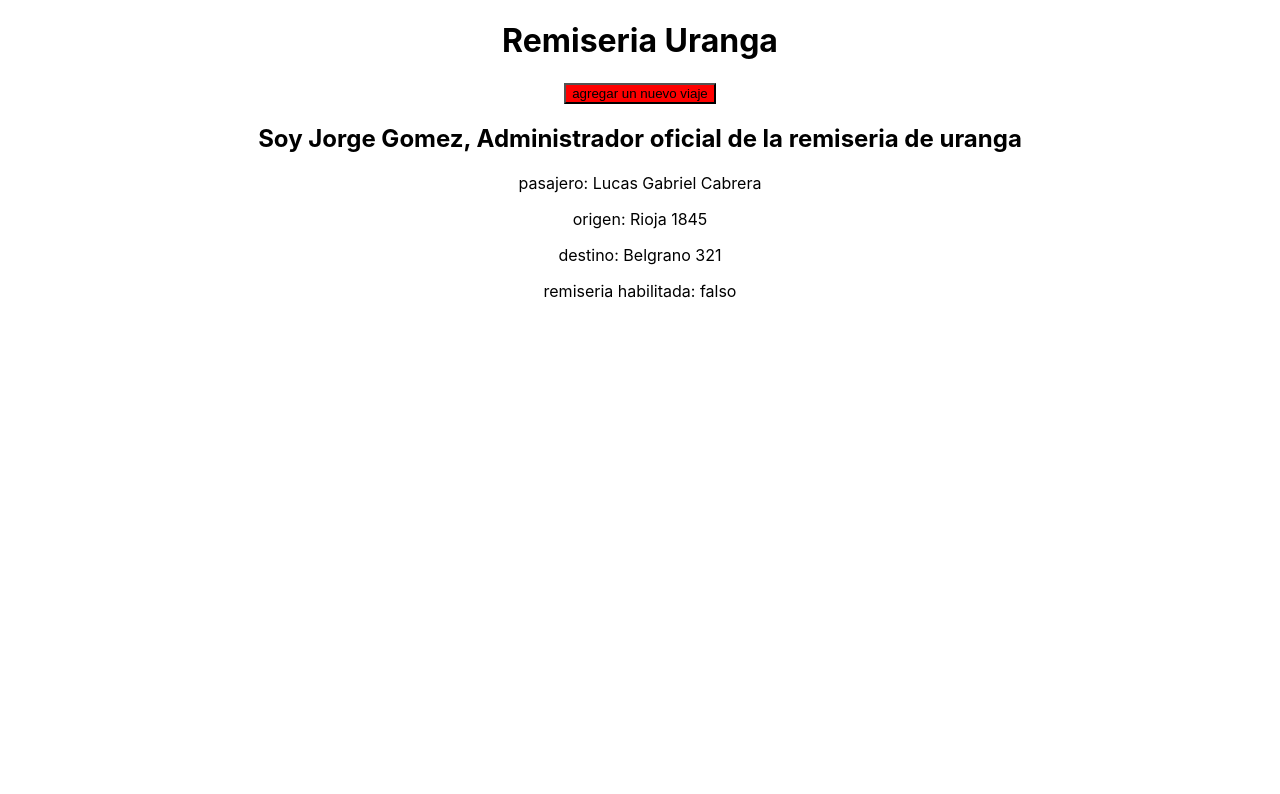
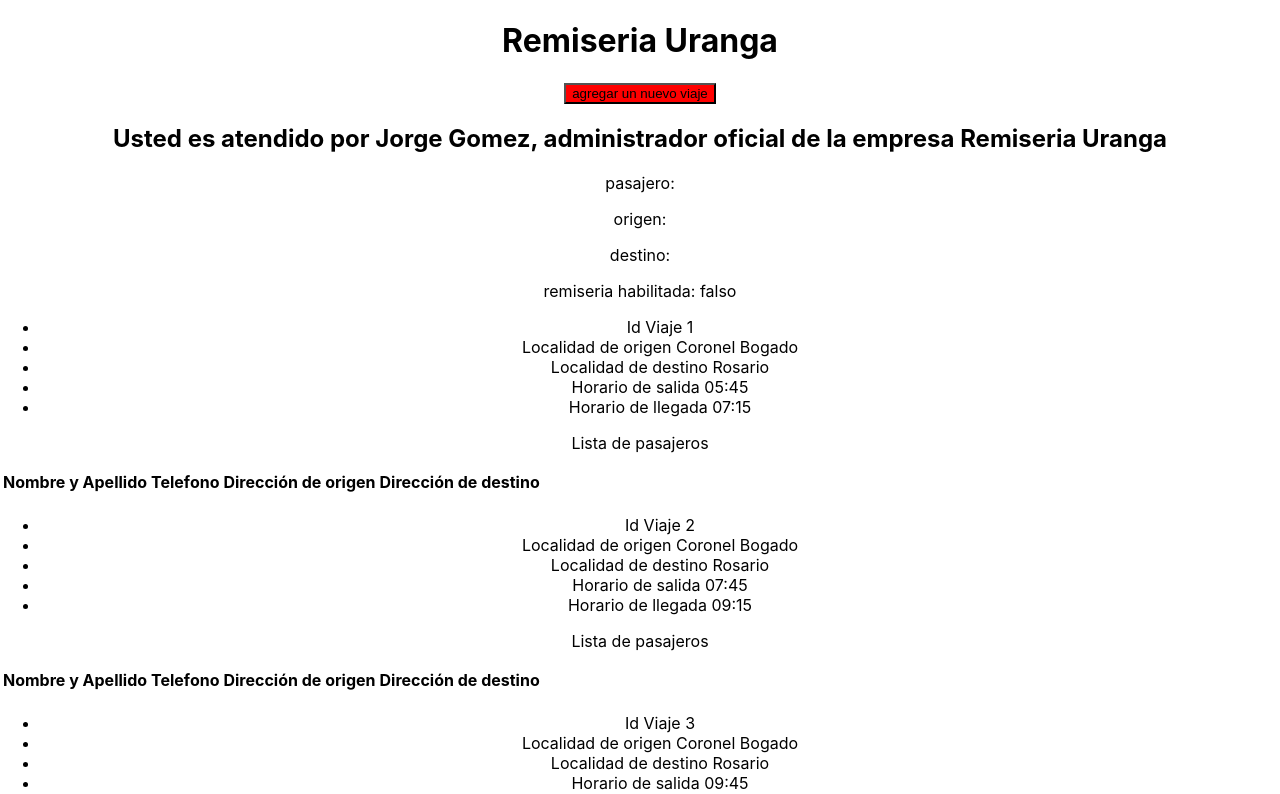
Before and after one commit to lucascabrera1/Remiseria-Uranga, a React (Create React App) app: page / in a window 1280 px wide. Shown: the top 794 px of the page. Built offline with nearby package versions, Linux system fonts and the light colour scheme.

Commit message:
mira anibal, estoy tratando de recuperar la lista de pasajeros

```diff
--- a/src/App.css
+++ b/src/App.css
@@ -36,3 +36,8 @@
     transform: rotate(360deg);
   }
 }
+
+.table {
+  border: 5px solid black;
+  background-color: #61dafb;
+}
--- a/src/App.js
+++ b/src/App.js
@@ -1,20 +1,26 @@
 import logo from './logo.svg';
-import './App.css';
-import Header from './Components/Header';
-import Viajes from '../src/Components/ListaViajes.json'
+import './App.css'
+import Header from './Components/Header'
+import Viajes from './Components/Viajes'
+import ListaViajes from './Components/ListaViajes.json'
+import React, {Component} from 'react';
 
-function App() {
-  const propiedadesprops = {
-    "pasajero" : "Lucas Gabriel Cabrera",
-    "origen" : "Rioja 1845",
-    "destino" : "Belgrano 321"
+
+class App extends  Component {
+
+  state = {viajes : ListaViajes}
+
+  render(){
+
+
+    return (
+      <div className="App">
+        <Header />
+        <Viajes viajes = {this.state.viajes} />
+      </div>
+    );
   }
-
-  return (
-    <div className="App">
-      <Header {...propiedadesprops}/>
-    </div>
-  );
 }
 
+
 export default App;
--- a/src/Components/Header.js
+++ b/src/Components/Header.js
@@ -2,7 +2,7 @@ import React from 'react'
 import propTypes from 'prop-types'
 import Button from './Button'
 
-const administrador = "Soy Jorge Gomez, Administrador oficial de la remiseria de uranga"
+const administrador = "Usted es atendido por Jorge Gomez, administrador oficial de la empresa Remiseria Uranga"
 const bola = false
 
 const Header = (props) => {
@@ -21,7 +21,7 @@ const Header = (props) => {
 }
 
 Header.defaultProps = {
-    pasajero : "Matias Ricci"
+    pasajero : ""
 }
 
 Header.propTypes = {
--- /dev/null
+++ b/src/Components/Viaje.js
@@ -0,0 +1,83 @@
+import React, {Component} from "react"
+import './estilos.css'
+
+class Viaje extends Component {
+    render(){
+        return <div>
+            <ul >
+                <li>Id Viaje {this.props.viaje.id}</li>
+                <li>Localidad de origen {this.props.viaje["localidad de origen"]}</li>
+                <li>Localidad de destino {this.props.viaje["localidad de destino"]}</li>
+                <li>Horario de salida {this.props.viaje["horario de salida"]}</li>
+                <li>Horario de llegada {this.props.viaje["horario de llegada"]}</li>
+            </ul>
+            <p>Lista de pasajeros</p>
+            <table>
+                <thead>
+                    <th>Nombre y Apellido</th>
+                    <th>Telefono</th>
+                    <th>Dirección de origen</th>
+                    <th>Dirección de destino</th>
+                </thead>
+                <tbody>
+                    <td>{this.props.viaje["lista de pasajeros"]["nombre y apellido"]}</td>
+                    <td>{this.props.viaje["lista de pasajeros"].telefono }</td>
+                    <td>{this.props.viaje["lista de pasajeros"]["direccion de origen"]}</td>
+                    <td>{this.props.viaje["lista de pasajeros"]["direccion de destino"]}</td>
+                </tbody>
+            </table>
+        </div>
+    }
+}
+
+
+
+
+
+export default Viaje
+
+/* class Viaje extends React.Component {
+    render () {
+        return <div>
+            LocalidadOrigen: {this.props.LocalidadOrigen}
+            LocalidadDestino: {this.props.LocalidadDestino}
+            HorarioSalida: {this.props.HorarioSalida}
+            HorarioLlegada: {this.props.HorarioLlegada}
+            ListaPasajeros : {
+                {NombreApellido : pasajero.NombreApellido} -
+                {DireccionOrigen : pasajero.DireccionOrigen} -
+                {DireccionDestino : pasajero.DireccionDestino} -
+                {Telefono : pasajero.Telefono}
+            }
+        </div>
+
+    }
+}*/
+
+/*const Viaje = ({viaje}) => {
+    return (
+        <table id='viajes'>
+            <th>Localidad de origen</th>
+            <th>Localidad de destino</th>
+            <th>Horario de salida</th>
+            <th>Horario de llegada</th>
+            <td>{viaje.LocalidadOrigen}</td>
+            <td>{viaje.LocalidadDestino}</td>
+            <td>{viaje.HorarioSalida}</td>
+            <td>{viaje.HorarioLlegada}</td>
+            {viaje.ListaPasajeros.map = (pasajero) => {
+            <table id='pasajeros'>
+                <th>Nombre y apellido</th>
+                <th>Direccion de origen</th>
+                <th>Direccion de destino</th>
+                <th>Telefono</th>
+                <td>{pasajero.NombreApellido}</td>
+                <td>{pasajero.DireccionOrigen}</td>
+                <td>{pasajero.DireccionDestino}</td>
+                <td>{pasajero.Telefono}</td>
+            </table>
+            }
+        }
+        </table>
+    )
+}*/
--- a/src/Components/Viajes.js
+++ b/src/Components/Viajes.js
@@ -1,34 +1,62 @@
-import React from "react"
-import Viaje from "../Viaje"
+import React, {Component} from "react"
+import listaViajes from '../Components/ListaViajes.json'
+import Viaje from './Viaje'
 
-import ListaViajes from "../Components/ListaViajes.json"
-const viajes = ListaViajes
+console.log(listaViajes)
 
-const Viajes = (e) => {
-    return (
-        <div>
-            {ListaViajes.map = (viaje) => {
+class Viajes extends Component{
+    state ={
+        viajes : listaViajes
+    }
+
+    render_consulta() {
+        let filas;
+        if (this.state.viajes.length > 0){
+            filas = this.state.viajes.map( viaje => {
+                viaje["lista de pasajeros"].map( pasajero => {
+                    pasajero["nombre y apellido"],
+                    pasajero["telefono"],
+                    pasajero["direccion de origen"],
+                    pasajero["direccion de destino"]
+                })
+            })
+            return filas
+        }
+        else return ("No se encontraron pasajeros")
+    }
+
+
+    render() {
+        return this.props.viajes.map(viaje => <Viaje viaje = {viaje} key={viaje.id} />) //recorro el arreglo viajes
+    }
+}
+
+export default Viajes
+
+
+
+
+/*{ListaViajes.map = (viaje) => {
     <table id='viajes'>
         <th>Localidad de origen</th>
         <th>Localidad de destino</th>
         <th>Horario de salida</th>
         <th>Horario de llegada</th>
-                    <td>{viaje}</td>
-                    <td>{}</td>
-                    <td>{}</td>
-                    <td>{}</td>
+        <td>{viaje.LocalidadOrigen}</td>
+        <td>{viaje.LocalidadDestino}</td>
+        <td>{viaje.HorarioSalida}</td>
+        <td>{viaje.HorarioLlegada}</td>
+        {viaje.ListaPasajeros.map = (pasajero) => {
         <table id='pasajeros'>
             <th>Nombre y apellido</th>
             <th>Direccion de origen</th>
             <th>Direccion de destino</th>
             <th>Telefono</th>
-                        <td>{}</td>
-                        <td>{}</td>
-                        <td>{}</td>
-                        <td>{}</td>
-                    </table>
+            <td>{pasajero.NombreApellido}</td>
+            <td>{pasajero.DireccionOrigen}</td>
+            <td>{pasajero.DireccionDestino}</td>
+            <td>{pasajero.Telefono}</td>
         </table>
         }}
-        </div>
-    )
-}
+    </table>
+}}*/
--- /dev/null
+++ b/src/Components/estilos.css
@@ -0,0 +1,8 @@
+.table{
+    border: 5px solid black;
+    background-color: aqua;
+}
+
+.ul{
+    text-align: left;
+}
--- a/src/index.css
+++ b/src/index.css
@@ -11,3 +11,8 @@ code {
   font-family: source-code-pro, Menlo, Monaco, Consolas, 'Courier New',
     monospace;
 }
+
+.table{
+  border: 5px solid black;
+  background-color: aqua;
+}
```
Lines whose indentation alone changed are shown as unchanged.
